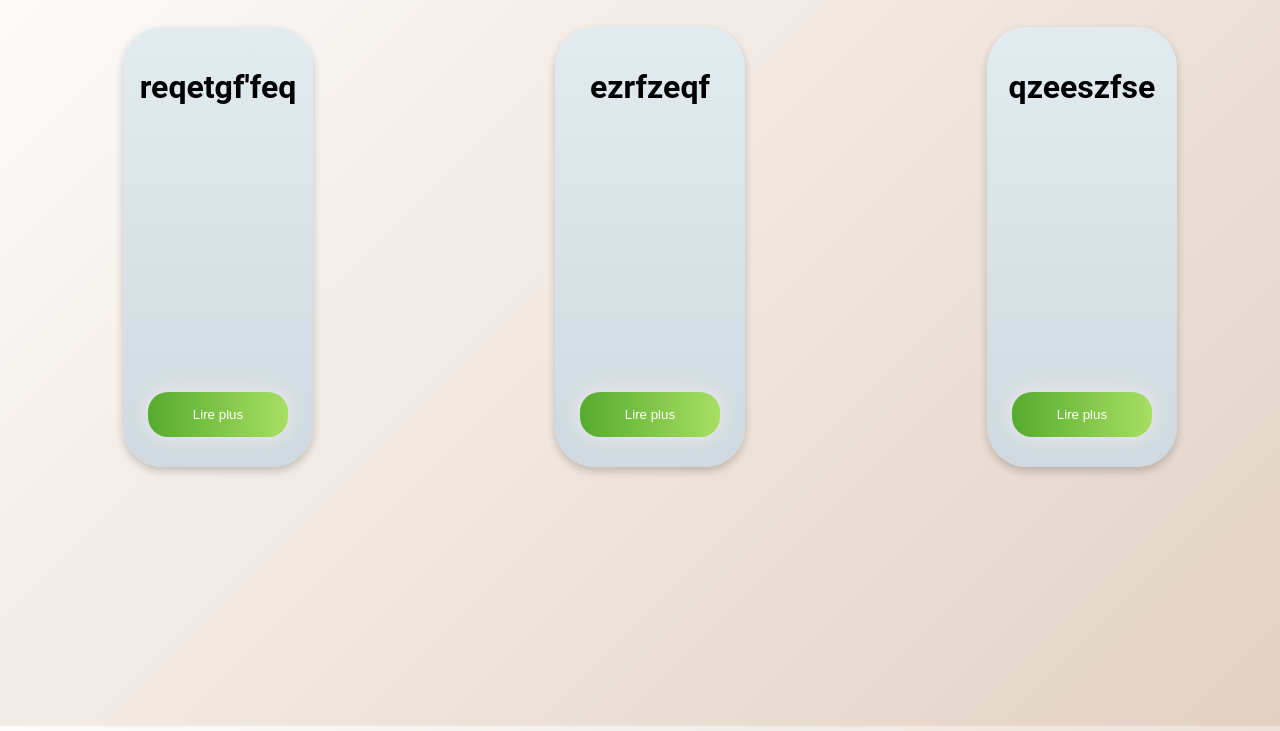
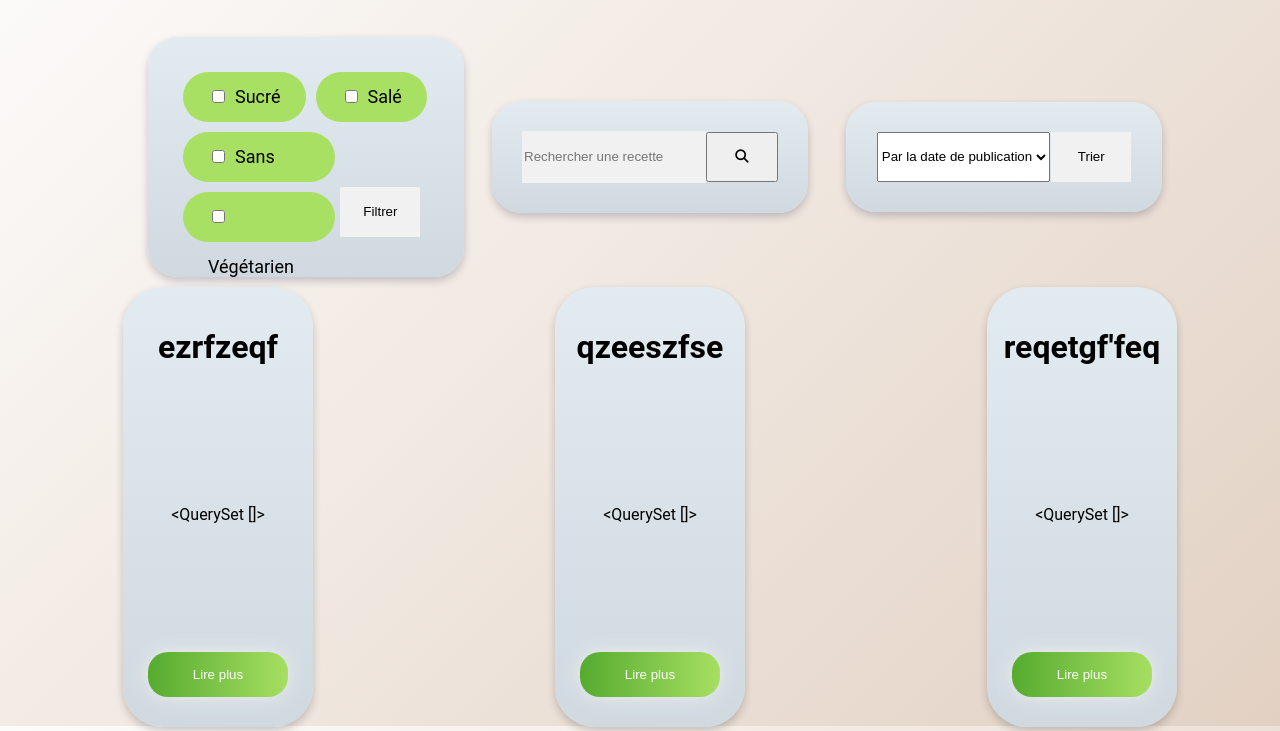
Before and after one commit to MatteoLanglois/recettesDjango, a Django app: page /recettes/ in a window 1280 px wide. Shown: the part 84-815 px from the top of the page. Run offline with Django 4.2, Linux system fonts and the light colour scheme; data comes from the database, SQL or seed files in the repository; data that the repository does not hold is empty; some libraries are stand-ins or nearby versions.

Commit message:
update filter and search

```diff
--- a/recettes/admin.py
+++ b/recettes/admin.py
@@ -1,6 +1,6 @@
 from django.contrib import admin
 
-from .models import Recipe, Ingredient, Has_Ingredient, Tag, Has_Tags
+from .models import Recipe, Ingredient, Has_Ingredient, Tag, Has_Tag
 
 
 class Has_IngredientInline(admin.TabularInline):
@@ -9,7 +9,7 @@ class Has_IngredientInline(admin.TabularInline):
 
 
 class Has_TagAdmin(admin.TabularInline):
-    model = Has_Tags
+    model = Has_Tag
     extra = 1
 
 
@@ -49,4 +49,4 @@ admin.site.register(Recipe, RecipeAdmin)
 admin.site.register(Ingredient, IngredientAdmin)
 admin.site.register(Tag, TagsAdmin)
 admin.site.register(Has_Ingredient)
-admin.site.register(Has_Tags)
+admin.site.register(Has_Tag)
--- a/recettes/models.py
+++ b/recettes/models.py
@@ -10,7 +10,7 @@ class Recipe(models.Model):
     description = models.CharField(max_length=1500)
     pub_date = models.DateTimeField('date published')
     has_ingredients = models.ManyToManyField('Has_Ingredient')
-    has_label = models.ManyToManyField('Has_Tags')
+    has_tags = models.ManyToManyField('Has_Tag')
 
     def __str__(self):
         return self.title
@@ -40,9 +40,9 @@ class Ingredient(models.Model):
         return self.name
 
 
-class Has_Tags(models.Model):
+class Has_Tag(models.Model):
     tag = models.ForeignKey('Tag', on_delete=models.CASCADE)
-    kitch = models.ForeignKey('Recipe', on_delete=models.CASCADE)
+    kitchen = models.ForeignKey('Recipe', on_delete=models.CASCADE)
 
     def __str__(self):
         return self.tag.name
--- a/recettes/static/recettes/color.css
+++ b/recettes/static/recettes/color.css
@@ -10,7 +10,7 @@ html, .filter {
     background-image: linear-gradient(135deg, #fdfcfb 0%, #e2d1c3 100%);
 }
 
-.card, .navbar {
+.card, .navbar, .option form {
     background-image: linear-gradient(to top, #cfd9df 0%, #e2ebf0 100%);
 }
 
--- a/recettes/static/recettes/style.css
+++ b/recettes/static/recettes/style.css
@@ -21,10 +21,9 @@ a, a:hover, a:focus, a:active, a:visited {
   display: inline-block;
   padding: 0 25px;
   height: 50px;
-  font-size: 18spx;
+  font-size: 18px;
   line-height: 50px;
   border-radius: 25px;
-  background-color: #f1f1f1;
   margin: 5px;
 }
 
@@ -152,16 +151,67 @@ a, a:hover, a:focus, a:active, a:visited {
     height: auto;
     margin: 0;
     display: flex;
-    flex-direction: column;
+    flex-direction: row;
+    flex-wrap: wrap;
 }
 
-.filtering input, .filtering select {
-    width: 80%;
-    margin-left: 10%;
+.search {
+    display: flex;
+    flex-direction: row;
+    justify-content: space-around;
+    align-items: center;
+    margin: 10px;
 }
 
 
-.filter {
+.option {
+    width: 80%;
+    margin-left: 10%;
+    display: flex;
+    flex-direction: row;
+    justify-content: space-between;
+    align-items: center;
     border-radius: 15px;
+    padding: 10px;
+}
+
+.option form {
+    border-radius: 30px;
+    padding: 30px;
+    width: 25%;
+    display: flex;
+    flex-direction: row,
+    justify-content: space-around;
+    box-shadow: 0 4px 8px 0 rgba(0, 0, 50, 0.2);
+}
+
+.option input {
+    background-color: #f1f1f1;
+    outline: none;
+    border: none;
+}
+
+.optionSubmit {
+    height: 50px;
+    width: 80px;
+    outline: none;
+}
+
+.optionSelect {
+    height: 50px;
+    width: auto;
+}
+
+.optionSearch {
+    height: 50px;
+    width: 80%;
+}
+
+.optionCheck {
     margin-right: 10px;
 }
+
+.filtering .chip {
+    max-width: 40%;
+    min-width: 20%;
+}
--- a/recettes/templates/recettes/card.html
+++ b/recettes/templates/recettes/card.html
@@ -1,9 +1,14 @@
 <div class="card">
     <h1>{{ recipe.title }}</h1>
-    {{ recipe.has_label_set.many_to_many.all }}
-    {% for tag in recipe.has_label_set.many_to_many.all %}
+    {{ recipe.has_tags.all }}
+    {% for tag in recipe.has_tags.all %}
         <div class="chip">
-            {{ tag }}
+            {{ tag.name }}
+        </div>
+    {% endfor %}
+    {% for tag in recipe.has_ingredients.all %}
+        <div class="chip">
+            {{ tag.name }}
         </div>
     {% endfor %}
     <div class="button_zone">
--- a/recettes/templates/recettes/header.html
+++ b/recettes/templates/recettes/header.html
@@ -13,34 +13,30 @@
     <ul>
         <li><a href="{% url 'recettes:index' %}"><i class="fa-solid fa-house"></i>Accueil</a></li>
         <li><a href="{% url 'admin:index' %}"><i class="fa-solid fa-plus"></i>Ajouter une recette</a></li>
-        <li><button onclick="document.getElementById('search').style.display = 'block'"><i class="fa-solid fa-search"></i>Rechercher une recette</button></li>
-        <li><button onclick="document.getElementById('sorting').style.display = 'block'"><i class="fa-solid fa-arrow-down-wide-short"></i>Trier</button></li>
-        <li id="sorting" style="display: none;" class="filter">
-            <button onclick="document.getElementById('sorting').style.display = 'none'" class="close cf"><i class="fa-solid fa-times"></i></button>
-            <form class="filtering" action="{% url 'recettes:OrderList' 'title' %}" method="post">
-                {% csrf_token %}
-                <select name="filter">
-                    <option value="pub_date">Date de publication</option>
-                    <option value="title">Par nom</option>
-                </select>
-                <input type="submit" value="Trier">
-            </form>
-        </li>
-        <li><button onclick="document.getElementById('FilterForm').style.display ='block'"><i class="fa-solid fa-filter"></i>Filtrer</button></li>
         <li><a href=""><i class="fa-solid fa-message"></i>A propos</a></li>
     </ul>
 </nav>
 <div class="option">
-    <form action="{% url 'recettes:index' %}" method="post" id="FilterForm" style="display: none;">
+    <form class="filtering" action="{% url 'recettes:index' %}" method="post" id="FilterForm">
     {% csrf_token %}
         {% for tag in tags %}
-            <input type="checkbox" name="filter" value="{{ tag }}">{{ tag }}<br>
+            <div class="chip">
+                <input type="checkbox" name="filter" value="{{ tag }}" class="optionCheck">{{ tag }}<br>
+            </div>
         {% endfor %}
-        <input type="submit" value="Filtrer">
+        <input type="submit" value="Filtrer" class="optionSubmit">
     </form>
-    <form action="{% url 'recettes:index' %}" method="post" id="search" style="display: none;">
+    <form class="search" action="{% url 'recettes:index' %}" method="post" id="search">
         {% csrf_token %}
-        <input type="text" name="search" placeholder="Rechercher une recette">
-        <button type="submit"><i class="fa-solid fa-search"></i></button>
+        <input type="text" name="search" placeholder="Rechercher une recette" class="optionSearch">
+        <button type="submit" class="optionSubmit"><i class="fa-solid fa-search"></i></button>
+    </form>
+    <form class="search" action="{% url 'recettes:index' %}" method="post" id="sorting">
+        {% csrf_token %}
+        <select name="filterDir" class="optionSelect">
+            <option value="pub_date">Par la date de publication</option>
+            <option value="title">Par nom</option>
+        </select>
+        <input type="submit" value="Trier" class="optionSubmit">
     </form>
 </div>
--- a/recettes/urls.py
+++ b/recettes/urls.py
@@ -6,5 +6,4 @@ app_name = 'recettes'
 urlpatterns = [
     path('', views.index, name='index'),
     path('<int:recette_id>/', views.detail, name='detail'),
-    path('sort/<str:filter>/', views.OrderList, name='OrderList'),
 ]
--- a/recettes/views.py
+++ b/recettes/views.py
@@ -1,31 +1,28 @@
 from django.shortcuts import render, get_object_or_404
 from django.http import Http404, HttpResponse
 
-from .models import Recipe, Has_Ingredient, Ingredient, Tag, Has_Tags
+from .models import Recipe, Has_Ingredient, Ingredient, Tag, Has_Tag
 
 
 def index(request):
+    tri = "title"
+    recipes = Recipe.objects.order_by(tri)
     if request.POST:
+        if "filterDir" in request.POST:
+            tri = request.POST["filterDir"]
+            recipes = Recipe.objects.order_by(tri)
         if "filter" in request.POST:
             q = request.POST['filter']
-            context = {
-                'recipes': Recipe.objects.filter(has_label__tag__name__icontains=q),
-                'has_t': Has_Tags.objects.all(),
-                'tags': Tag.objects.filter(),
-            }
+            recipes = Recipe.objects.filter(has_label__tag__name__icontains=q).order_by(tri)
         elif "search" in request.POST:
             q = request.POST['search']
-            context = {
-                'recipes': Recipe.objects.filter(title__icontains=q),
-                'has_t': Has_Tags.objects.all(),
-                'tags': Tag.objects.filter(),
-            }
-    else:
-        context = {
-            'recipes': Recipe.objects.all(),
-            'has_t': Has_Tags.objects.all(),
-            'tags': Tag.objects.all(),
-        }
+            recipes = Recipe.objects.filter(title__icontains=q).order_by(tri)
+
+    context = {
+        'recipes': recipes,
+        'has_t': Has_Tag.objects.filter(),
+        'tags': Tag.objects.all(),
+    }
     return render(request, 'recettes/index.html', context)
 
 
@@ -41,13 +38,3 @@ def detail(request, recette_id):
         'recette': recette,
         'ing': ingredient,
     })
-
-
-def OrderList(request, filter="title"):
-    recipes = Recipe.objects.order_by(filter)
-    has_t = Has_Tags.objects.all()
-    context = {
-        'recipes': recipes,
-        'has_t': has_t,
-    }
-    return render(request, 'recettes/index.html', context)
```
Also changed, not shown: db.sqlite3, 1 other file.
